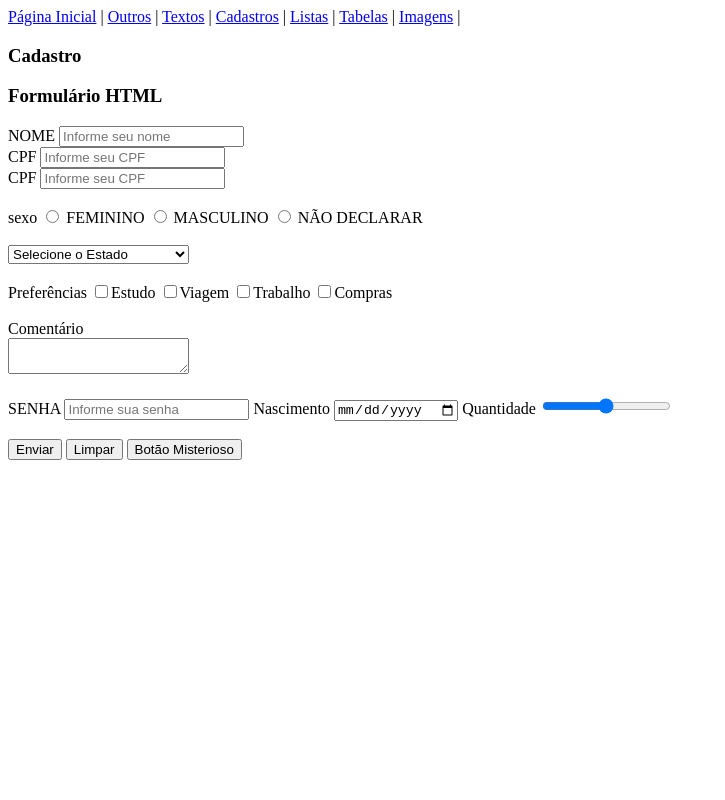
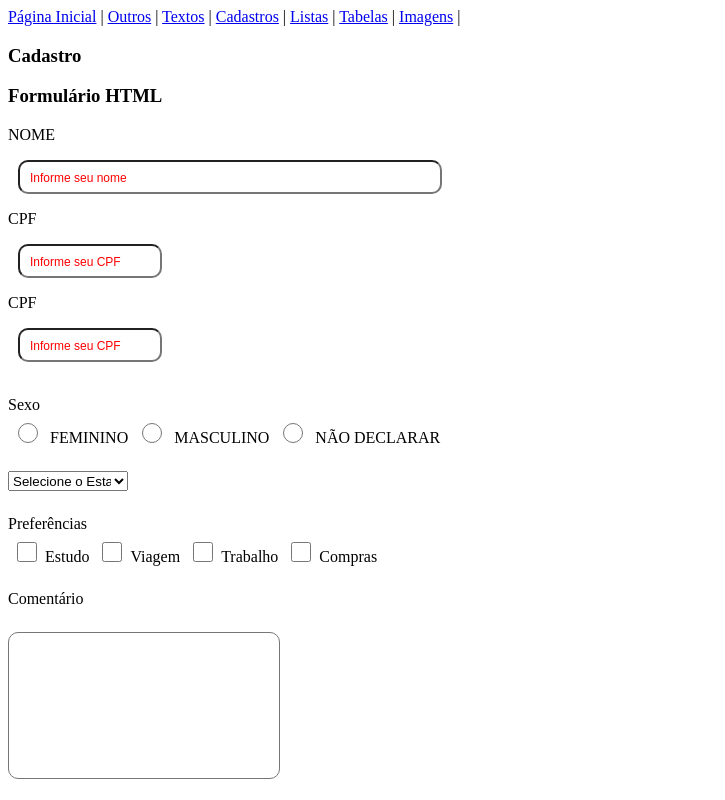
Before and after one commit to ronaldosm276-oss/projeto_web-HTML-2906, a plain HTML site: page paginas/cadastro.html in a window 1280 px wide. Shown: the top 800 px of the page, without its empty margins (0-725 px from the left). Drawn offline with Linux system fonts and the light colour scheme.

Commit message:
continuando

```diff
--- /dev/null
+++ b/css/style_formulario.css
@@ -0,0 +1,61 @@
+/*
+Quando deu display block, quer dizer que todos labels que se comportavam lado a lado, vão se comportar como div e h3, ocupando uma linha por si mesmo
+
+margin para não ficar grudado um no outro
+margin top right bottom left
+margin 20px para top bottom, 0px para right left
+
+input[type="text"]{
+    height: 10px;
+    border-radius: 5px;
+}
+
+padding - da borda para dentro do elemento
+margin - de fora da borda do elemento
+
+input:: para pseudoclasses
+input::placeholder
+
+*/
+
+label{
+    display: block;
+    margin: 6px 0px;
+}
+
+.input-txt01, .input-txt02{
+    height: 10px;
+    border-radius: 10px;
+    padding: 10px;
+    margin: 10px;
+
+}
+
+select{
+    height: 20px;
+}
+
+.input-txt01{
+    width: 400px;
+}
+
+.input-txt02, select{
+    width: 120px;
+}
+textarea{
+    height: 125px;
+    width: 250px;
+    resize: none;
+    padding: 10px;
+    border-radius: 10px;
+}
+
+input::placeholder{
+    color: rgb(255, 0, 0);
+    font-size: 0.9em;
+}
+
+input[type="radio"], input[type="checkbox"]{
+    width: 30px;
+    height: 20px;
+}
--- a/paginas/cadastro.html
+++ b/paginas/cadastro.html
@@ -4,6 +4,7 @@
     <meta charset="UTF-8">
     <meta name="viewport" content="width=device-width, initial-scale=1.0">
     <title>Cadastramento</title>
+    <link rel="stylesheet" href="../css/style_formulario.css">
 </head>
 <body>
 
@@ -26,7 +27,7 @@
         <form name="form-pessoa" id="form-pessoa" method="post">
 
             <label for="nome">NOME</label>
-            <input type="text" name="nome" id="nome" class="input-txt01" maxlength="6" required placeholder="Informe seu nome">
+            <input type="text" name="nome" id="nome" class="input-txt01" maxlength="6" required  placeholder="Informe seu nome">
 
             <br>
 
@@ -36,11 +37,12 @@
             <br>
 
             <label for="cpf">CPF</label>
-            <input type="number" name="cpf" id="cpf" class="input-txt02" maxlength="14"  pattern="\d{3}\.\d{3}\.\d{3}-\d{2}" required placeholder="Informe seu CPF">
+            <input type="number" name="cpf" id="cpf" class="input-txt02" maxlength="6" required placeholder="Informe seu CPF"
+            >
 
             <br> <br>
 
-            <label for="sexo">sexo</label>
+            <label for="sexo">Sexo</label>
             <input type="radio" name="sexo" id="sxF" class="input-radio" value="F" required> FEMININO
             <input type="radio" name="sexo" id="sxM" class="input-radio" value="M" required> MASCULINO
             <input type="radio" name="sexo" id="sxN" class="input-radio" value="N" required> NÃO DECLARAR
@@ -48,7 +50,7 @@
             <br>
             <br>
 
-
+            <label for="estado"></label>
             <select name="estado" id="estado" >
                 <option>Selecione o Estado</option>
                 <option value="AL">ALAGOAS</option>
@@ -76,12 +78,12 @@
             <label for="comentario">Comentário</label>
             <br>
 
-            <textarea name="comentario" id="comentario" cols="" rows=""></textarea>
+            <textarea name="comentario" id="comentario" ></textarea>
 
             <br><br>
 
             <label for="senha">SENHA</label>
-            <input type="text" nome="senha" id="senha" class="input-txt02" placeholder="Informe sua senha" maxlength="6" required>
+            <input type="text" nome="senha" id="senha" class="input-txt02" placeholder="Informe sua senha" maxlength="10" required>
 
             <label for="datanascimento">Nascimento</label>
             <input type="date" nome="datanascimento" id="datanascimento" class="input-txt02" required>
@@ -138,4 +140,8 @@
 
     pattern = como o código deve se parecer, tipo dá para configurar para formartar estilo CPF
 
+
+    ccs -------
+    algumas tags por padrão ocupam toda linha, tipo div e h3
+    css pode mexer nisso
 -->
```
Also changed, not shown: paginas/imagens.html (+1 -0 lines).
